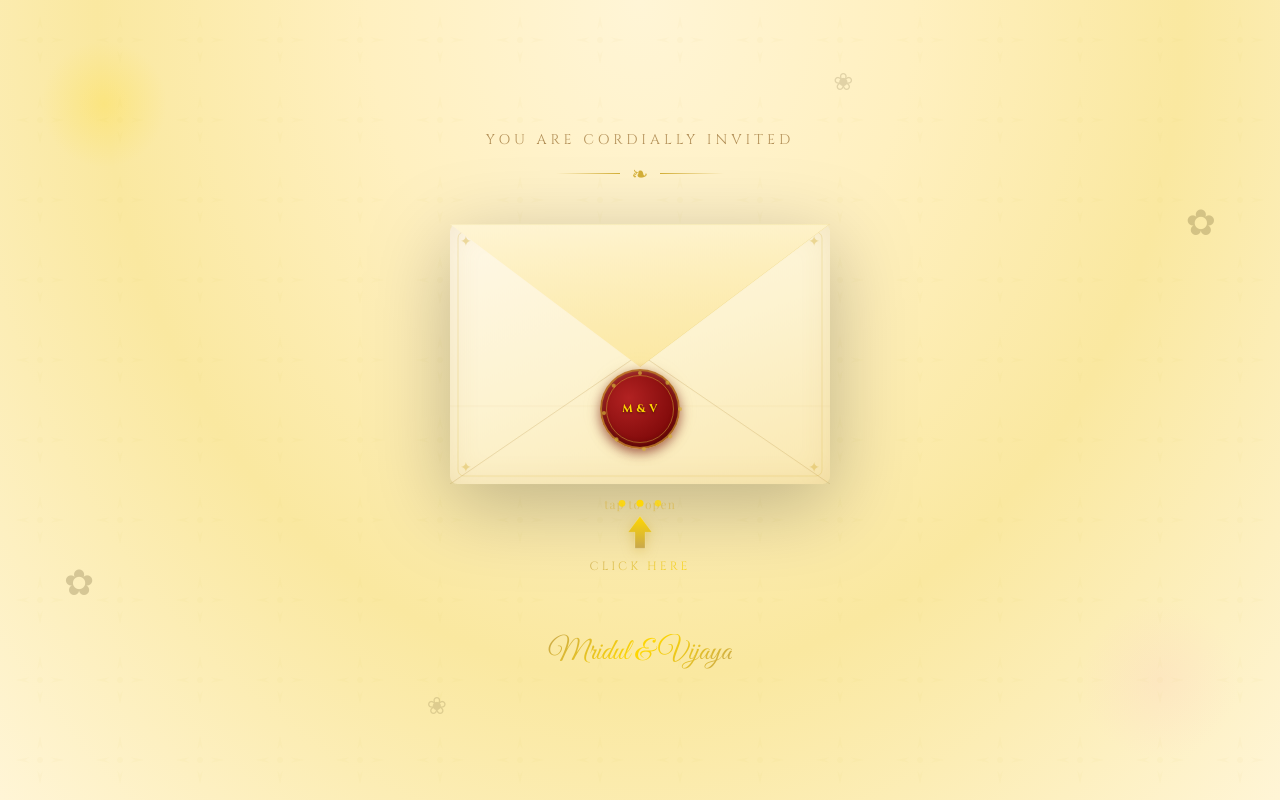
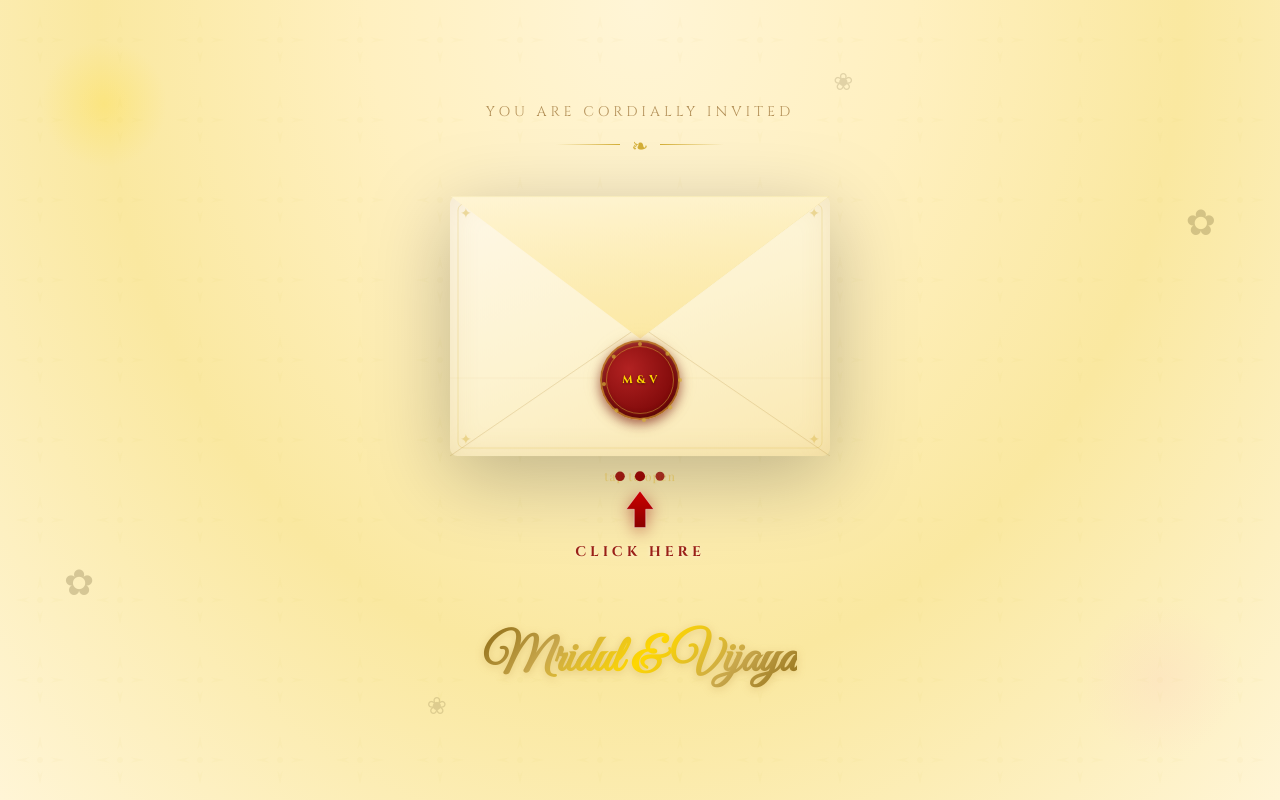
Before and after one commit to mriduljaiman/digital-card, a Next.js app: page / in a window 1280 px wide. Built offline with nearby package versions, Linux system fonts and the light colour scheme; a web font is replaced by a local one.

Commit message:
fix: arrow in dark red color, names bolder and bigger

```diff
--- a/src/components/invitation/EnvelopeScreen.tsx
+++ b/src/components/invitation/EnvelopeScreen.tsx
@@ -124,9 +124,9 @@ export default function EnvelopeScreen({
                       {[0, 0.2, 0.4].map((delay, i) => (
                         <motion.div
                           key={i}
-                          className="w-1.5 h-1.5 rounded-full"
-                          style={{ background: '#FFD700' }}
-                          animate={{ opacity: [0.3, 1, 0.3], scale: [0.8, 1.2, 0.8] }}
+                          className="w-2 h-2 rounded-full"
+                          style={{ background: '#8B0000' }}
+                          animate={{ opacity: [0.4, 1, 0.4], scale: [0.8, 1.3, 0.8] }}
                           transition={{ duration: 1.2, repeat: Infinity, delay }}
                         />
                       ))}
@@ -134,36 +134,36 @@ export default function EnvelopeScreen({
 
                     {/* Arrow SVG pointing up */}
                     <motion.svg
-                      width="28" height="36"
+                      width="32" height="42"
                       viewBox="0 0 28 36"
                       fill="none"
-                      style={{ filter: 'drop-shadow(0 2px 6px rgba(212,175,55,0.5))' }}
+                      style={{ filter: 'drop-shadow(0 3px 8px rgba(139,0,0,0.5))' }}
                     >
                       <path
                         d="M14 2 L26 18 L19 18 L19 34 L9 34 L9 18 L2 18 Z"
-                        fill="url(#arrowGrad)"
-                        stroke="rgba(255,255,255,0.3)"
-                        strokeWidth="0.5"
+                        fill="url(#arrowGrad2)"
+                        stroke="rgba(255,255,255,0.4)"
+                        strokeWidth="0.8"
                       />
                       <defs>
-                        <linearGradient id="arrowGrad" x1="14" y1="2" x2="14" y2="34" gradientUnits="userSpaceOnUse">
-                          <stop offset="0%" stopColor="#FFD700" />
-                          <stop offset="100%" stopColor="#C9A84C" />
+                        <linearGradient id="arrowGrad2" x1="14" y1="2" x2="14" y2="34" gradientUnits="userSpaceOnUse">
+                          <stop offset="0%" stopColor="#CC0000" />
+                          <stop offset="100%" stopColor="#8B0000" />
                         </linearGradient>
                       </defs>
                     </motion.svg>
 
                     {/* Click Here text */}
                     <motion.p
-                      className="text-xs uppercase tracking-[3px] mt-1"
+                      className="text-sm uppercase mt-2"
                       style={{
                         fontFamily: 'var(--font-cinzel)',
-                        background: 'linear-gradient(135deg, #C9A84C, #FFD700)',
-                        WebkitBackgroundClip: 'text',
-                        WebkitTextFillColor: 'transparent',
-                        letterSpacing: '3px',
+                        color: '#8B0000',
+                        letterSpacing: '4px',
+                        fontWeight: '700',
+                        textShadow: '0 1px 4px rgba(255,255,255,0.6)',
                       }}
-                      animate={{ opacity: [0.6, 1, 0.6] }}
+                      animate={{ opacity: [0.7, 1, 0.7] }}
                       transition={{ duration: 1.5, repeat: Infinity }}
                     >
                       Click Here
@@ -184,15 +184,18 @@ export default function EnvelopeScreen({
         transition={{ duration: 1, delay: 0.8 }}
       >
         <p
-          className="text-3xl"
           style={{
             fontFamily: 'var(--font-script), cursive',
-            background: 'linear-gradient(135deg, #C9A84C, #FFD700, #C9A84C)',
+            fontSize: 'clamp(2.2rem, 8vw, 3.2rem)',
+            fontWeight: '700',
+            background: 'linear-gradient(135deg, #8B6914, #C9A84C, #FFD700, #C9A84C, #8B6914)',
             WebkitBackgroundClip: 'text',
             WebkitTextFillColor: 'transparent',
+            textShadow: 'none',
+            filter: 'drop-shadow(0 2px 4px rgba(180,130,40,0.3))',
           }}
         >
-          {groomName} & {brideName}
+          {groomName} &amp; {brideName}
         </p>
       </motion.div>
 
```
